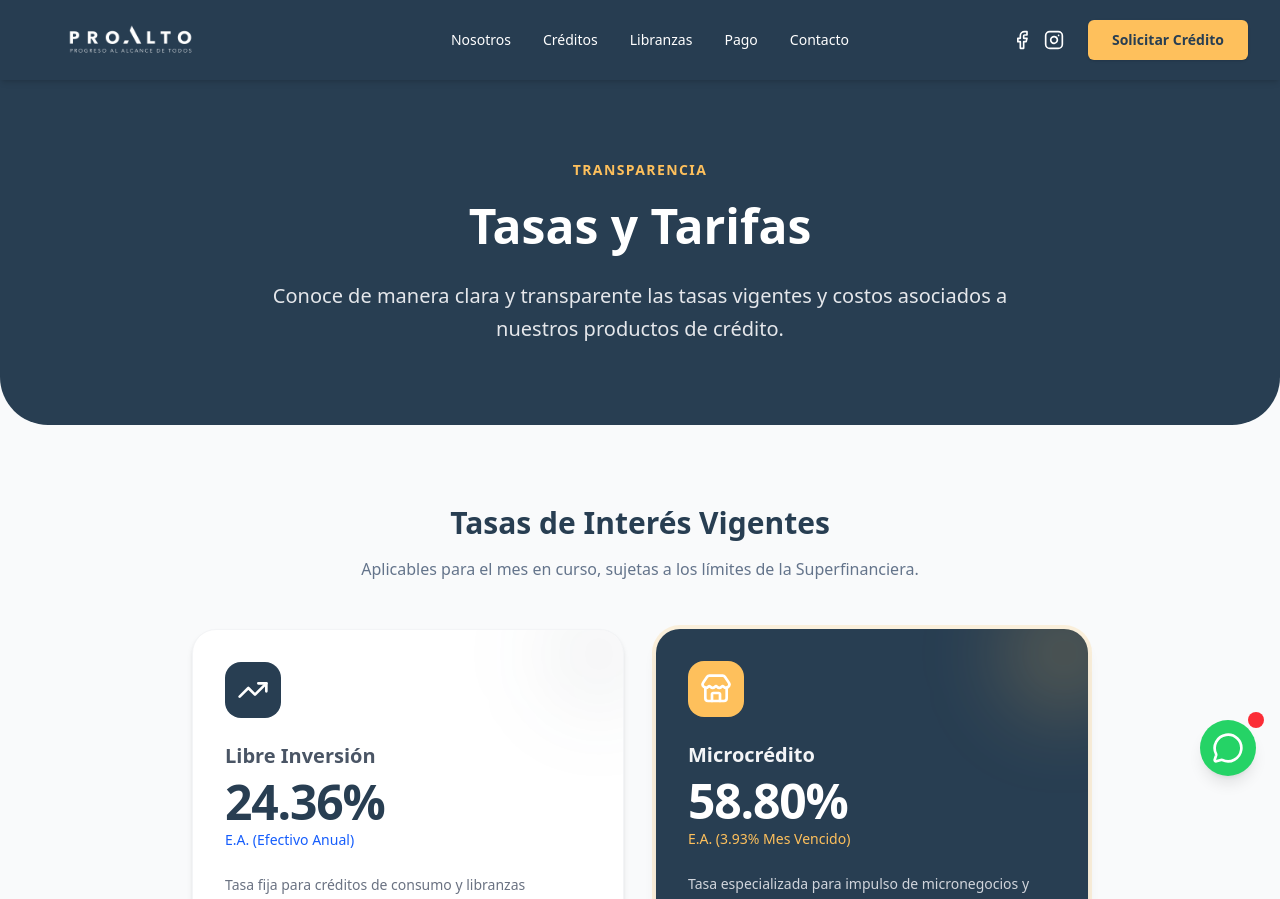
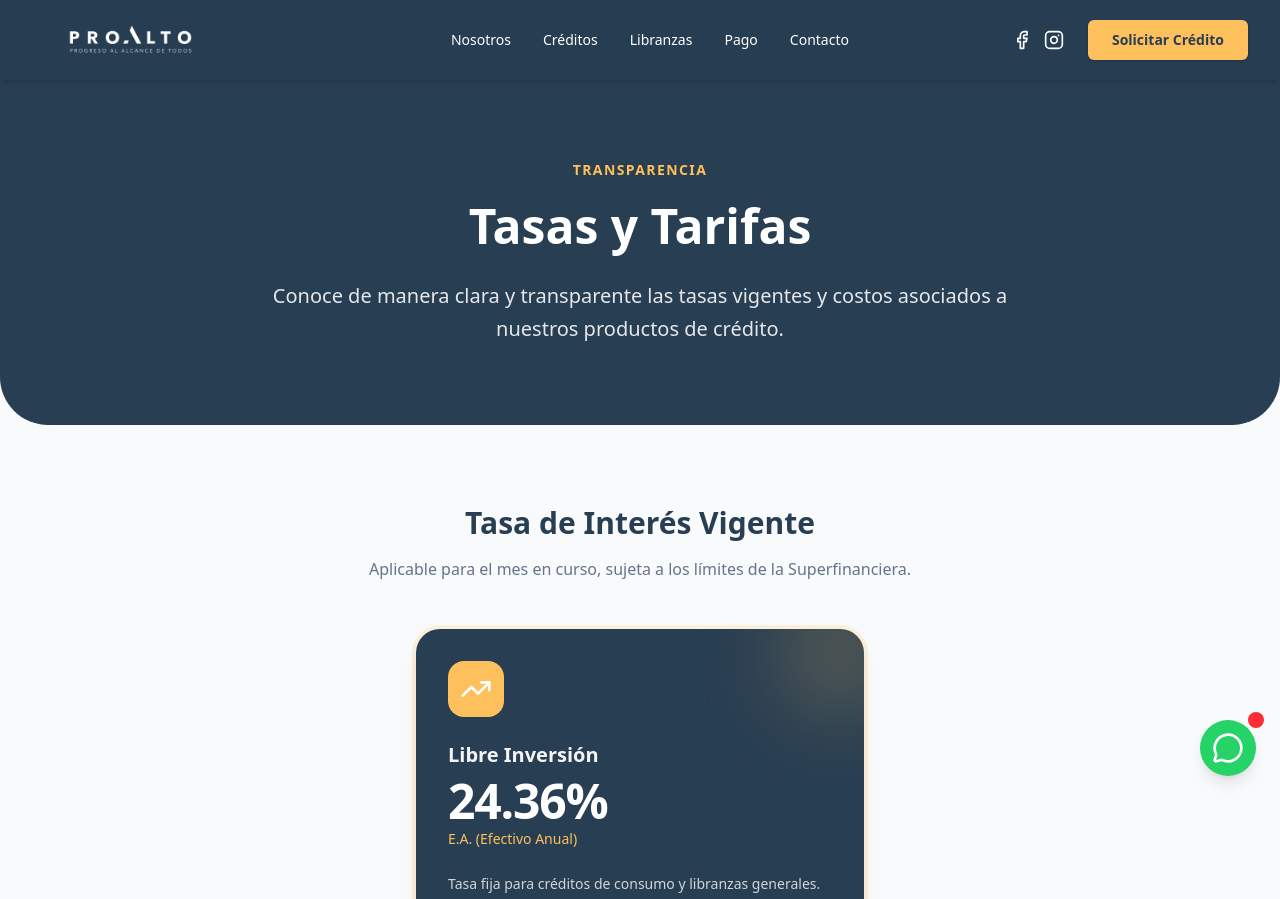
Before and after one commit to Ban68/proalto, a Next.js app: page /tasas-y-tarifas in a window 1280 px wide. Shown: the top 899 px of the page. Built offline with nearby package versions, Linux system fonts and the light colour scheme.

Commit message:
feat: remove microcredit rate and update layout

```diff
--- a/app/tasas-y-tarifas/page.tsx
+++ b/app/tasas-y-tarifas/page.tsx
@@ -25,32 +25,25 @@ export default function TasasPage() {
 
             <div className="flex-grow container max-w-5xl mx-auto py-20 px-4 space-y-20">
 
-                {/* Tasas de Interés Cards */}
+                {/* Tasa de Interés Vigente Card */}
                 <section>
                     <div className="text-center mb-12">
-                        <h2 className="text-3xl font-bold text-[#283e52] mb-4">Tasas de Interés Vigentes</h2>
-                        <p className="text-muted-foreground">Aplicables para el mes en curso, sujetas a los límites de la Superfinanciera.</p>
+                        <h2 className="text-3xl font-bold text-[#283e52] mb-4">Tasa de Interés Vigente</h2>
+                        <p className="text-muted-foreground">Aplicable para el mes en curso, sujeta a los límites de la Superfinanciera.</p>
                     </div>
 
-                    <div className="grid md:grid-cols-2 gap-8 max-w-4xl mx-auto">
+                    <div className="flex justify-center max-w-4xl mx-auto">
                         {/* Libre Inversión */}
+                        <div className="w-full max-w-md">
                             <RateCard
                                 title="Libre Inversión"
                                 rate="24.36%"
                                 period="E.A. (Efectivo Anual)"
                                 icon={<TrendingUp className="w-8 h-8 text-white" />}
                                 description="Tasa fija para créditos de consumo y libranzas generales."
-                        />
-
-                        {/* Microcrédito */}
-                        <RateCard
-                            title="Microcrédito"
-                            rate="58.80%"
-                            period="E.A. (3.93% Mes Vencido)"
-                            icon={<Store className="w-8 h-8 text-white" />}
-                            description="Tasa especializada para impulso de micronegocios y emprendimientos."
                                 highlight
                             />
+                        </div>
                     </div>
                 </section>
 
```
Lines whose indentation alone changed are shown as unchanged.
